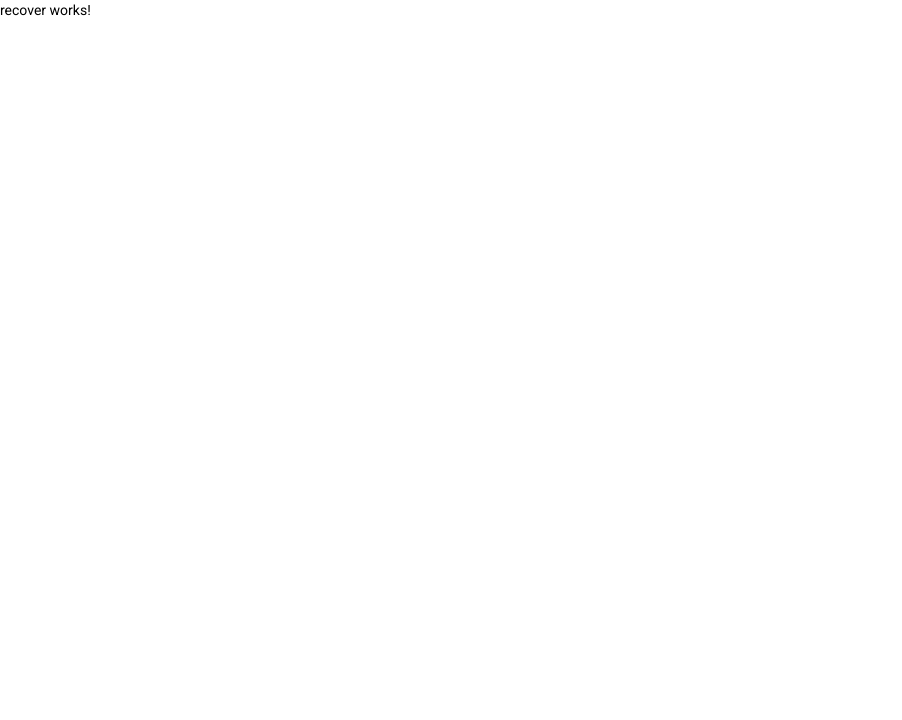
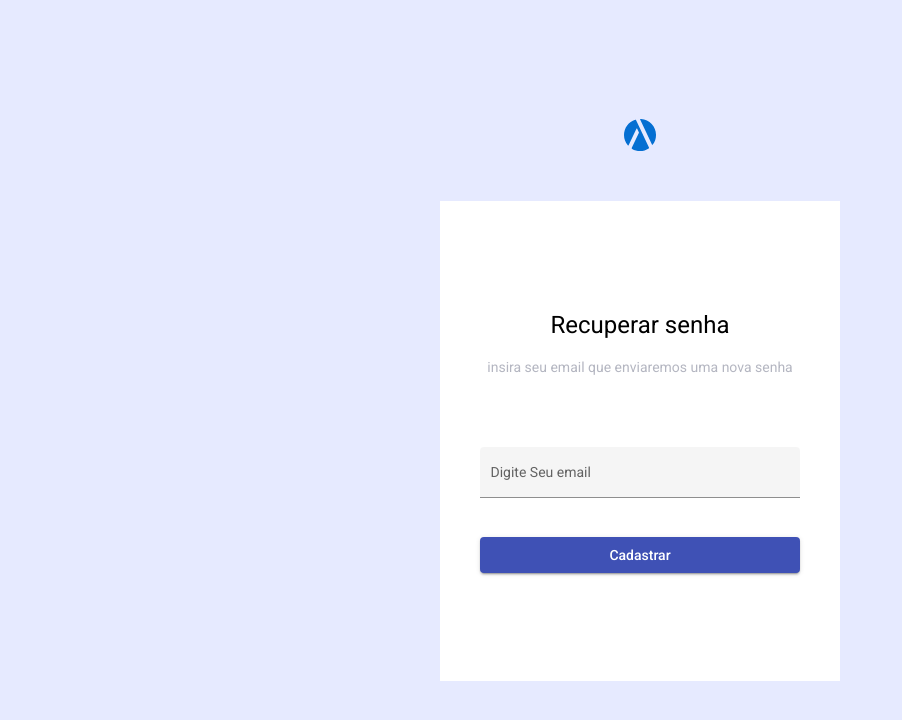
Before and after one commit to matheusgevartosky/AudacesManager-DevInHouse, an Angular app: page /recuperar in a window 1280 px wide. Shown: the top 720 px of the page, without its empty margins (0-902 px from the left). Built offline with nearby package versions, Linux system fonts and the light colour scheme.

Commit message:
Add Side Bar

```diff
--- a/db.json
+++ b/db.json
@@ -45,6 +45,12 @@
       "id": "pikini@pikini",
       "empresa": "teste",
       "senha": "pikiniiiiii"
+    },
+    {
+      "nome": "ketlin",
+      "id": "kelin@ketlin",
+      "empresa": "ketlin",
+      "senha": "ketlin123"
     }
   ]
 }
--- a/src/app/app.module.ts
+++ b/src/app/app.module.ts
@@ -1,3 +1,4 @@
+
 import { HttpClientModule } from '@angular/common/http';
 import { NgModule } from '@angular/core';
 import { BrowserModule } from '@angular/platform-browser';
@@ -5,6 +6,7 @@ import { FormsModule,  ReactiveFormsModule } from '@angular/forms';
 import { AppRoutingModule } from './app-routing.module';
 import { AppComponent } from './app.component';
 import { BrowserAnimationsModule } from '@angular/platform-browser/animations';
+
 
 
 
@@ -18,7 +20,9 @@ import { BrowserAnimationsModule } from '@angular/platform-browser/animations';
     BrowserAnimationsModule,
     ReactiveFormsModule,
     FormsModule,
-    HttpClientModule
+    HttpClientModule,
+
+
   ],
   providers: [],
   bootstrap: [AppComponent]
--- a/src/app/modules/private/components/menu-bar/menu-bar.component.scss
+++ b/src/app/modules/private/components/menu-bar/menu-bar.component.scss
@@ -0,0 +1,6 @@
+.menuContainer {
+    width: 400px;
+    height: 200px;
+    margin: 10px;
+    border: 1px solid #555;
+  }
--- a/src/app/modules/private/private-routing.module.ts
+++ b/src/app/modules/private/private-routing.module.ts
@@ -1,7 +1,10 @@
 import { NgModule } from '@angular/core';
 import { RouterModule, Routes } from '@angular/router';
+import { DashboardComponent } from './layout/dashboard/dashboard.component';
 
-const routes: Routes = [];
+const routes: Routes = [
+  {path:'dashboard', component:DashboardComponent}
+];
 
 @NgModule({
   imports: [RouterModule.forChild(routes)],
--- a/src/app/modules/public/components/recover/recover.component.html
+++ b/src/app/modules/public/components/recover/recover.component.html
@@ -1 +1,14 @@
-<p>recover works!</p>
+<div class="main">
+    <img src="../../../../../assets/images/small_logo.svg" class="logo">
+    <div class="recoverContainer">
+        <h1>Recuperar senha</h1>
+        <span>insira seu email que enviaremos uma nova senha</span>
+        <mat-form-field appearance="fill" >
+            <mat-label>Digite Seu email</mat-label>
+            <input matInput  >
+          </mat-form-field>
+
+        <button mat-raised-button color="primary" routerLink="">Cadastrar </button>
+
+    </div>
+</div>
--- a/src/app/modules/public/components/recover/recover.component.scss
+++ b/src/app/modules/public/components/recover/recover.component.scss
@@ -0,0 +1,46 @@
+.main{
+    background-color: #e6eaff;
+    height: 100%;
+    display: flex;
+    justify-content: center;
+    align-items: center;
+    flex-direction: column;
+}
+
+.recoverContainer{
+    display: flex;
+    flex-direction: column;
+    justify-content: center;
+    align-items: center;
+    width: 25rem;
+    height: 60%;
+    background-color: white;
+}
+
+.logo{
+    margin-bottom: 50px;
+}
+
+span{
+    margin-bottom: 50px;
+}
+
+.mat-form-field{
+    margin: 20px;
+    width:20rem;
+}
+button{
+    width: 20rem;
+}
+
+p{
+    margin-top: 20px;
+    color: #B4B6C1;
+}
+span{
+    color: #B4B6C1
+}
+
+a{
+    text-decoration: none;
+}
--- a/src/app/modules/public/components/recover/recover.component.ts
+++ b/src/app/modules/public/components/recover/recover.component.ts
@@ -12,4 +12,6 @@ export class RecoverComponent implements OnInit {
   ngOnInit(): void {
   }
 
+
+
 }
--- a/src/app/modules/public/components/singup/singup.component.ts
+++ b/src/app/modules/public/components/singup/singup.component.ts
@@ -28,7 +28,7 @@ export class SingupComponent implements OnInit {
   setNewUser(){
     this._service.createUser(this.formSingIn.value)
     .subscribe();
-    this.route.navigate(['/login'])
+    this.route.navigate([''])
   }
 
 }
--- a/src/styles.scss
+++ b/src/styles.scss
@@ -40,3 +40,6 @@ body { margin: 0; font-family: Inter, "Helvetica Neue", sans-serif; }
 
 html, body { height: 100%; }
 body { margin: 0; font-family: Inter, "Helvetica Neue", sans-serif; }
+
+html, body { height: 100%; }
+body { margin: 0; font-family: Roboto, "Helvetica Neue", sans-serif; }
```
Also changed, not shown: src/app/modules/private/private.module.ts (+19 -1 lines).
